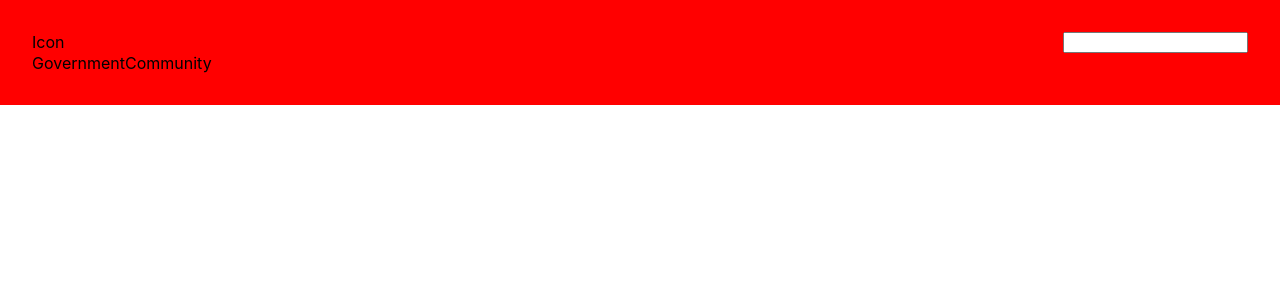
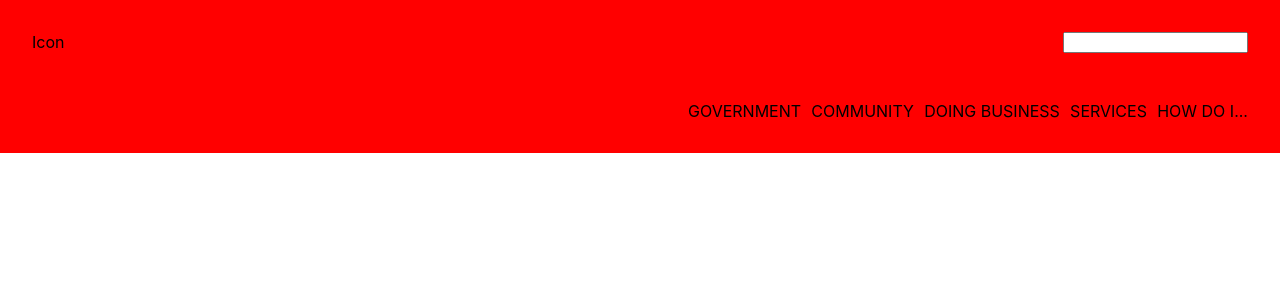
Before and after one commit to michael-mcmasters/City-of-Wilmington, a React (Create React App) app: page / in a window 1280 px wide. Shown: the top 300 px of the page. Built offline with nearby package versions, Linux system fonts and the light colour scheme.

Commit message:
Create navbar items

```diff
--- a/src/components/Navbar.js
+++ b/src/components/Navbar.js
@@ -10,9 +10,12 @@ const Navbar = () => {
           <span>Icon</span>
           <input type="text"></input>
         </div>
-        <div className="ml-auto">
-          <span>Government</span>
-          <span>Community</span>
+        <div className="ml-auto mt-3 nav-items-container d-flex space-btwn">
+          <div>GOVERNMENT</div>
+          <div>COMMUNITY</div>
+          <div>DOING BUSINESS</div>
+          <div>SERVICES</div>
+          <div>HOW DO I...</div>
         </div>
       </div>
     </div>
--- a/src/components/css/Navbar.css
+++ b/src/components/css/Navbar.css
@@ -1,4 +1,8 @@
 .container {
   background-color: red;
-  padding: 2rem;
+  padding: 2em;
 }
+
+.nav-items-container {
+  width: 35em;
+}
--- a/src/index.css
+++ b/src/index.css
@@ -10,6 +10,7 @@ code {
   font-family: source-code-pro, Menlo, Monaco, Consolas, "Courier New", monospace;
 }
 
+/******* Flex Box *******/
 .d-flex {
   display: flex;
 }
@@ -17,3 +18,23 @@ code {
 .space-btwn {
   justify-content: space-between;
 }
+
+/******* Margin *******/
+.ml-auto {
+  margin-left: auto;
+}
+
+.mt-1 {
+  margin-top: 1em;
+}
+.mt-2 {
+  margin-top: 2em;
+}
+.mt-3 {
+  margin-top: 3em;
+}
+
+/******* Size *******/
+.fit-content {
+  width: fit-content;
+}
```
Also changed, not shown: 1 other file (tests, documents, lock files or other folders).
